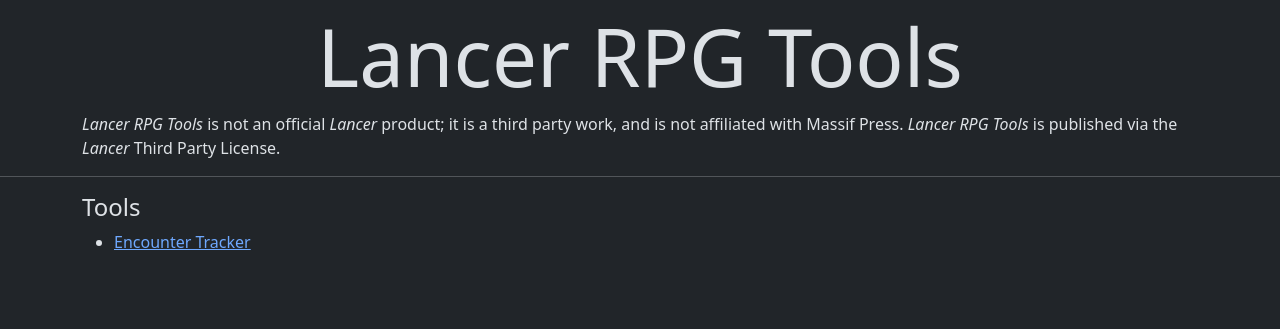
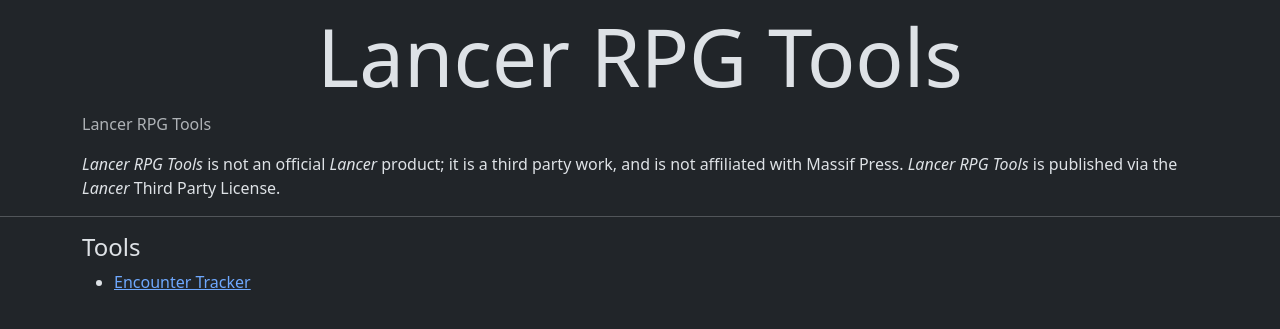
Before and after one commit to LancerRPG/lancerrpg.github.io, a Jekyll site: the page built from index.html, in a window 1280 px wide. Shown: the top 329 px of the page. Built offline with Jekyll 4.4.1, drawn with Linux system fonts in a browser that asks for light colours; our own code applies the rules of GitHub Pages for plain Markdown files.

Commit message:
Consistency Update, Add Breadcrumb

```diff
--- a/_config.yml
+++ b/_config.yml
@@ -3,3 +3,7 @@
     enabled: false
 plugins:
     - jekyll-sitemap
+defaults:
+    -
+        values:
+            layout: default
--- a/_includes/page_title.html
+++ b/_includes/page_title.html
@@ -2,9 +2,10 @@
 	id="title">
 	<div class="container mt-2">
 		<h1 class="display-1 text-center">{{ page.title | default:site.title }}</h1>
-
-		{%- if page.title != null %}
-		<p>{{ site.title }}</p>
-		{%- endif %}
+		<nav>
+			<ol class="breadcrumb">
+				<li class="breadcrumb-item active">{{ site.title }}</li>
+			</ol>
+		</nav>
 	</div>
 </section>
--- a/index.md
+++ b/index.html
@@ -1,3 +1,6 @@
+---
+---
+
 {% comment %} Legal {% endcomment -%}
 <div class="container">
 	<em>Lancer RPG Tools</em> is not an official <em>Lancer</em> product; it is a third party work, and is not affiliated with Massif Press.
```
